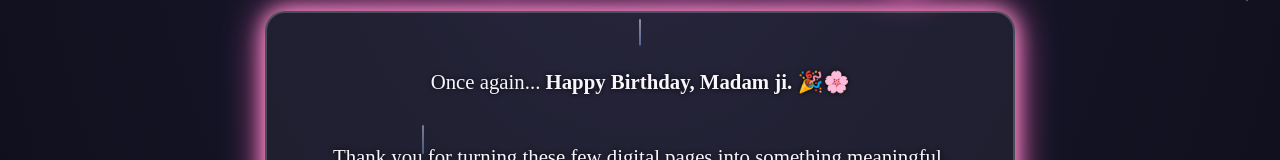
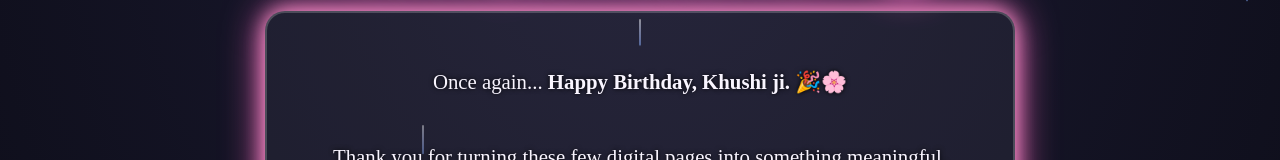
Before and after one commit to sahil-das/MadamJIBirthday, a React (Create React App) app: page /final-whisper in a window 1280 px wide. Shown: the part 156-316 px from the top of the page. Built offline with nearby package versions, Linux system fonts and the light colour scheme.

Commit message:
Update FinalWhisper.jsx

```diff
--- a/src/components/FinalWhisper.jsx
+++ b/src/components/FinalWhisper.jsx
@@ -23,7 +23,7 @@ const FinalWhisper = () => {
 
       <div className="message-box">
         <p>
-          Once again... <strong>Happy Birthday, Madam ji. 🎉🌸</strong><br /><br />
+          Once again... <strong>Happy Birthday, Khushi ji. 🎉🌸</strong><br /><br />
           Thank you for turning these few digital pages into something meaningful.<br />
           Every word was chosen with care, every image placed with thought...<br /><br />
           You may never know how much this meant — and that’s okay.<br />
```
